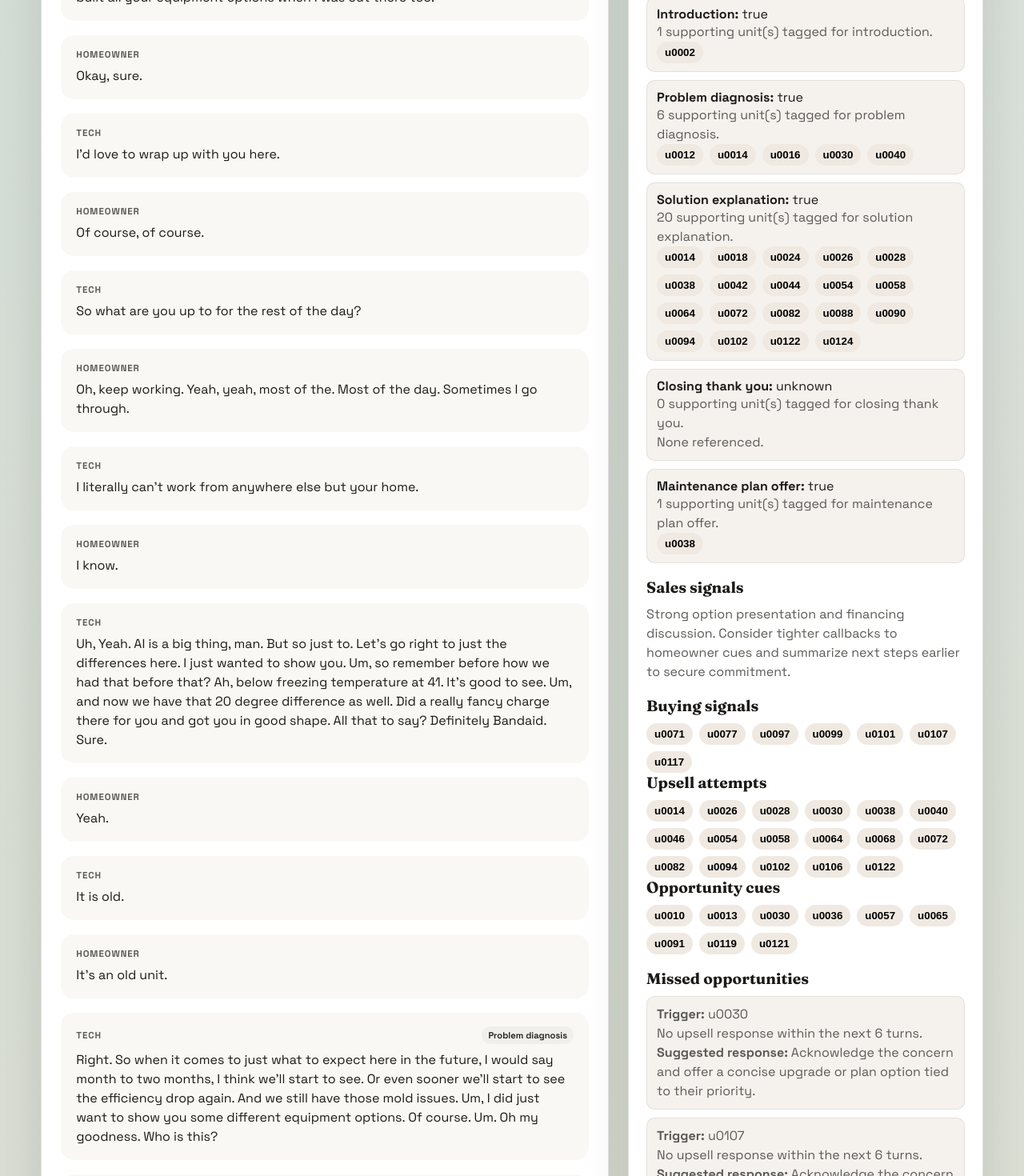
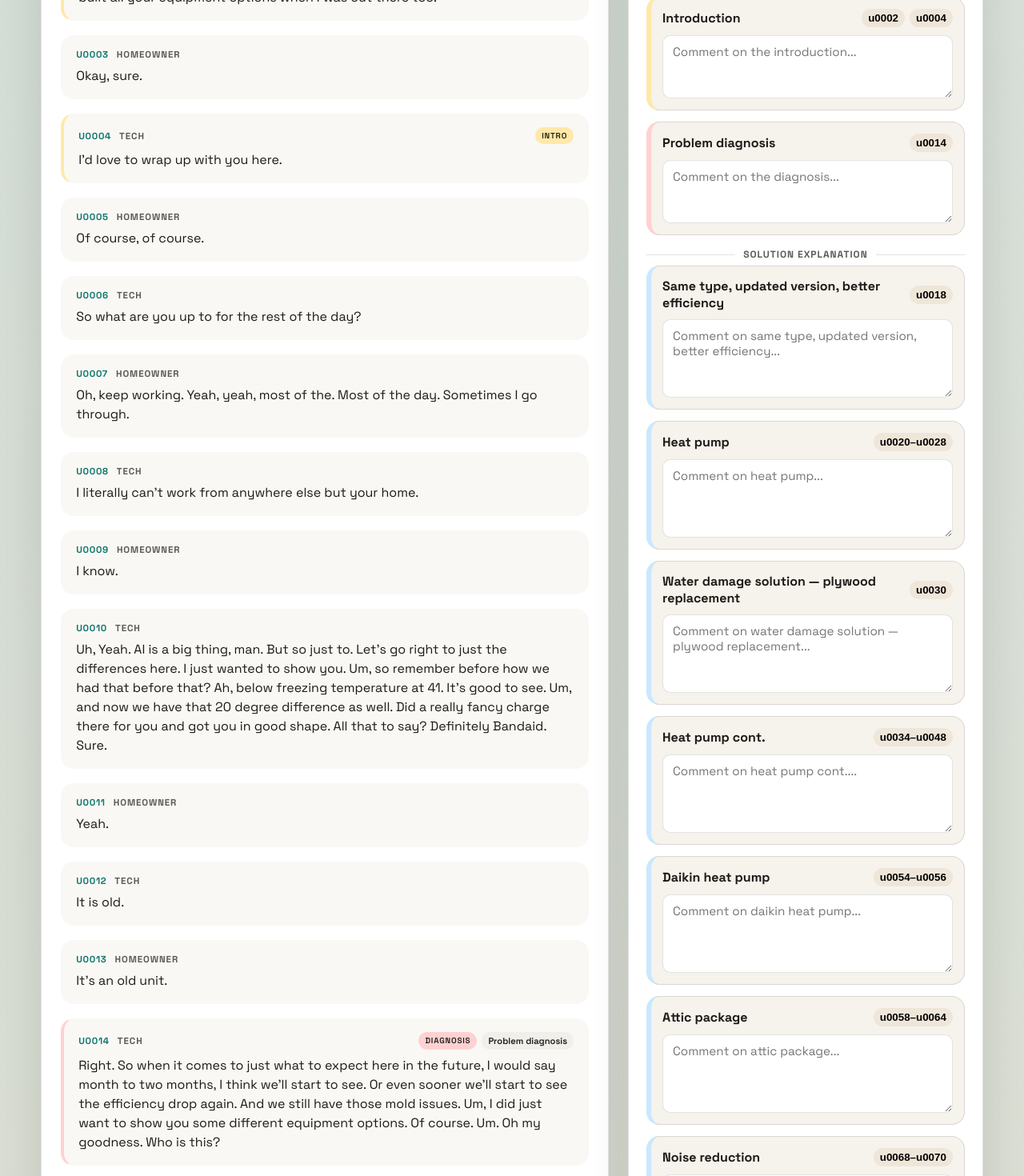
Before and after one commit to lennylin1998/noso-demo, a Next.js app: page / in a window 1280 px wide. Shown: the part 480-1950 px from the top of the page at 80% size. Built offline with nearby package versions, Linux system fonts and the light colour scheme.

Commit message:
Add comment block

```diff
--- a/app/globals.css
+++ b/app/globals.css
@@ -160,6 +160,20 @@ select,
   margin-bottom: 8px;
 }
 
+.unit-meta {
+  display: flex;
+  align-items: center;
+  gap: 10px;
+}
+
+.unit-id {
+  font-weight: 700;
+  font-size: 0.72rem;
+  letter-spacing: 0.06em;
+  text-transform: uppercase;
+  color: var(--accent);
+}
+
 .speaker {
   font-weight: 700;
   text-transform: uppercase;
@@ -218,6 +232,29 @@ select,
 
 .badge.sales-opportunity_cue {
   background: var(--sales-cue);
+}
+
+.badge.group-badge {
+  background: #efe6da;
+  text-transform: uppercase;
+  letter-spacing: 0.08em;
+  font-size: 0.62rem;
+}
+
+.badge.group-badge.group-intro {
+  background: var(--proc-intro);
+}
+
+.badge.group-badge.group-diagnosis {
+  background: var(--proc-diagnosis);
+}
+
+.badge.group-badge.group-solution {
+  background: var(--proc-solution);
+}
+
+.badge.group-badge.group-closing {
+  background: var(--proc-closing);
 }
 
 .sidebar {
@@ -284,6 +321,104 @@ select,
   border-radius: var(--radius-sm);
   background: #f5f2ee;
   border: 1px solid rgba(28, 26, 23, 0.08);
+}
+
+.comment-block {
+  display: grid;
+  gap: 10px;
+  padding: 14px;
+  border-radius: var(--radius-md);
+  background: #f6f2ec;
+  border: 1px solid rgba(28, 26, 23, 0.12);
+}
+
+.comment-block.comment-intro {
+  border-left: 6px solid var(--proc-intro);
+}
+
+.comment-block.comment-diagnosis {
+  border-left: 6px solid var(--proc-diagnosis);
+}
+
+.comment-block.comment-solution {
+  border-left: 6px solid var(--proc-solution);
+}
+
+.comment-block.comment-closing {
+  border-left: 6px solid var(--proc-closing);
+}
+
+.comment-block + .comment-block {
+  margin-top: 14px;
+}
+
+.comment-header {
+  display: flex;
+  align-items: center;
+  justify-content: space-between;
+  gap: 12px;
+  font-weight: 700;
+}
+
+.comment-ids {
+  display: flex;
+  flex-wrap: wrap;
+  gap: 6px;
+}
+
+.comment-ids button {
+  border: none;
+  padding: 4px 8px;
+  border-radius: 999px;
+  background: #efe6da;
+  font-weight: 600;
+  cursor: pointer;
+}
+
+.comment-block textarea {
+  width: 100%;
+  border-radius: var(--radius-sm);
+  border: 1px solid rgba(28, 26, 23, 0.12);
+  padding: 10px 12px;
+  font-family: inherit;
+  font-size: 0.95rem;
+  resize: vertical;
+}
+
+.group-divider {
+  display: flex;
+  align-items: center;
+  gap: 10px;
+  font-weight: 700;
+  text-transform: uppercase;
+  letter-spacing: 0.08em;
+  font-size: 0.75rem;
+  color: var(--muted);
+  margin: 16px 0 6px;
+}
+
+.group-divider::before,
+.group-divider::after {
+  content: "";
+  flex: 1;
+  height: 1px;
+  background: rgba(28, 26, 23, 0.12);
+}
+
+.unit.group-intro {
+  border-left: 4px solid var(--proc-intro);
+}
+
+.unit.group-diagnosis {
+  border-left: 4px solid var(--proc-diagnosis);
+}
+
+.unit.group-solution {
+  border-left: 4px solid var(--proc-solution);
+}
+
+.unit.group-closing {
+  border-left: 4px solid var(--proc-closing);
 }
 
 .prompt-meta {
--- a/app/page.js
+++ b/app/page.js
@@ -157,24 +157,102 @@ function PageContent() {
     }
   };
 
-  const renderProcedureItem = (key) => {
-    const item = analysis?.procedure?.[key];
-    if (!item) return null;
-    return (
-      <li key={key}>
-        <strong>{PROCEDURE_LABELS[key]}:</strong> {String(item.present)}
-        <p>{item.summary}</p>
-        <EvidenceChips ids={item.evidenceUnitIds} onSelect={handleEvidenceSelect} />
-      </li>
-    );
+  const solutionGroups = [
+    {
+      id: "solution-1",
+      label: "Same type, updated version, better efficiency",
+      ranges: [["u0018", "u0018"]]
+    },
+    {
+      id: "solution-2",
+      label: "Heat pump",
+      ranges: [["u0020", "u0028"]]
+    },
+    {
+      id: "solution-3",
+      label: "Water damage solution — plywood replacement",
+      ranges: [["u0030", "u0030"]]
+    },
+    {
+      id: "solution-4",
+      label: "Heat pump cont.",
+      ranges: [["u0034", "u0048"]]
+    },
+    {
+      id: "solution-5",
+      label: "Daikin heat pump",
+      ranges: [["u0054", "u0056"]]
+    },
+    {
+      id: "solution-6",
+      label: "Attic package",
+      ranges: [["u0058", "u0064"]]
+    },
+    {
+      id: "solution-7",
+      label: "Noise reduction",
+      ranges: [["u0068", "u0070"]]
+    },
+    {
+      id: "solution-8",
+      label: "Customer preference and Bosch item lookup",
+      ranges: [["u0073", "u0092"]]
+    },
+    {
+      id: "solution-9",
+      label: "Installation time",
+      ranges: [["u0093", "u0096"]]
+    },
+    {
+      id: "solution-10",
+      label: "Financing",
+      ranges: [["u0099", "u0116"]]
+    },
+    {
+      id: "solution-11",
+      label: "Sign option and guarantee",
+      ranges: [["u0122", "u0122"]]
+    }
+  ];
+
+  const introRanges = [["u0002", "u0002"], ["u0004", "u0004"]];
+  const diagnosisRanges = [["u0014", "u0014"]];
+  const closingRanges = [["u0122", "u0122"]];
+
+  const groupRanges = [
+    { kind: "intro", ranges: introRanges },
+    { kind: "diagnosis", ranges: diagnosisRanges },
+    { kind: "solution", ranges: solutionGroups.flatMap((group) => group.ranges) },
+    { kind: "closing", ranges: closingRanges }
+  ];
+
+  const unitNumber = (id) => Number(id.replace("u", ""));
+  const isInRange = (unitId, startId, endId) => {
+    const value = unitNumber(unitId);
+    return value >= unitNumber(startId) && value <= unitNumber(endId);
   };
 
-  const renderSalesEvidence = (label, ids) => (
-    <div className="section">
-      <h3>{label}</h3>
-      <EvidenceChips ids={ids} onSelect={handleEvidenceSelect} />
-    </div>
-  );
+  const unitGroupClass = (unitId) => {
+    for (const group of groupRanges) {
+      for (const [startId, endId] of group.ranges) {
+        if (isInRange(unitId, startId, endId)) {
+          return `group-${group.kind}`;
+        }
+      }
+    }
+    return "";
+  };
+
+  const unitGroupLabel = (unitId) => {
+    for (const group of groupRanges) {
+      for (const [startId, endId] of group.ranges) {
+        if (isInRange(unitId, startId, endId)) {
+          return group.kind;
+        }
+      }
+    }
+    return "";
+  };
 
   return (
     <main>
@@ -233,15 +311,23 @@ function PageContent() {
         <div className="panel transcript">
           {units.map((unit) => {
             const tags = highlightMode === "procedure" ? unit.procedureTags : unit.salesTags;
+            const groupClass = unitGroupClass(unit.id);
+            const groupLabel = unitGroupLabel(unit.id);
             return (
               <article
                 key={unit.id}
                 id={`unit-${unit.id}`}
-                className={`unit ${activeUnitId === unit.id ? "is-active" : ""}`}
+                className={`unit ${groupClass} ${activeUnitId === unit.id ? "is-active" : ""}`}
               >
                 <div className="unit-header">
-                  <span className="speaker">{unit.speaker}</span>
+                  <div className="unit-meta">
+                    <span className="unit-id">{unit.id}</span>
+                    <span className="speaker">{unit.speaker}</span>
+                  </div>
                   <div className="badges">
+                    {groupLabel ? (
+                      <span className={`badge group-badge ${groupClass}`}>{groupLabel}</span>
+                    ) : null}
                     {tags.map((tag) => (
                       <Badge key={`${unit.id}-${tag}`} mode={highlightMode} tag={tag} />
                     ))}
@@ -270,60 +356,69 @@ function PageContent() {
           </section>
 
           <section className="section">
-            <h3>Procedure checklist</h3>
-            <ul className="list">
-              {Object.keys(PROCEDURE_LABELS).map(renderProcedureItem)}
-            </ul>
-          </section>
+            <h3>Procedure comments</h3>
+            <div className="comment-block comment-intro">
+              <div className="comment-header">
+                <span>Introduction</span>
+                <div className="comment-ids">
+                  <button type="button" onClick={() => handleEvidenceSelect("u0002")}>
+                    u0002
+                  </button>
+                  <button type="button" onClick={() => handleEvidenceSelect("u0004")}>
+                    u0004
+                  </button>
+                </div>
+              </div>
+              <textarea placeholder="Comment on the introduction..." rows={3} />
+            </div>
 
-          {analysis?.sales && (
-            <section className="section">
-              <h3>Sales signals</h3>
-              <p>{analysis.sales.coachingSummary}</p>
-            </section>
-          )}
+            <div className="comment-block comment-diagnosis">
+              <div className="comment-header">
+                <span>Problem diagnosis</span>
+                <div className="comment-ids">
+                  <button type="button" onClick={() => handleEvidenceSelect("u0014")}>
+                    u0014
+                  </button>
+                </div>
+              </div>
+              <textarea placeholder="Comment on the diagnosis..." rows={3} />
+            </div>
 
-          {analysis?.sales && (
-            <section className="section">
-              {renderSalesEvidence("Buying signals", analysis.sales.signals.unitIds)}
-              {renderSalesEvidence("Upsell attempts", analysis.sales.upsellAttempts.unitIds)}
-              {renderSalesEvidence("Opportunity cues", analysis.sales.opportunityCues.unitIds)}
-            </section>
-          )}
+            <div className="group-divider">
+              <span>Solution explanation</span>
+            </div>
 
-          {analysis?.sales?.missedOpportunities?.length > 0 && (
-            <section className="section">
-              <h3>Missed opportunities</h3>
-              <ul className="list">
-                {analysis.sales.missedOpportunities.map((miss, index) => (
-                  <li key={`${miss.expectedUpsellType}-${index}`}>
-                    <p>
-                      <strong>Trigger:</strong> {miss.triggerUnitIds.join(", ")}
-                    </p>
-                    <p>{miss.reasonMissed}</p>
-                    <p>
-                      <strong>Suggested response:</strong> {miss.suggestedTechResponse}
-                    </p>
-                  </li>
-                ))}
-              </ul>
-            </section>
-          )}
+            {solutionGroups.map((group) => (
+              <div key={group.id} className="comment-block comment-solution">
+                <div className="comment-header">
+                  <span>{group.label}</span>
+                  <div className="comment-ids">
+                    {group.ranges.map(([startId, endId]) => (
+                      <button
+                        key={`${group.id}-${startId}`}
+                        type="button"
+                        onClick={() => handleEvidenceSelect(startId)}
+                      >
+                        {startId === endId ? startId : `${startId}–${endId}`}
+                      </button>
+                    ))}
+                  </div>
+                </div>
+                <textarea placeholder={`Comment on ${group.label.toLowerCase()}...`} rows={4} />
+              </div>
+            ))}
 
-          <section className="section">
-            <h3>Prompt design</h3>
-            {promptMeta ? (
-              <div className="prompt-meta">
-                <strong>{promptMeta.title}</strong>
-                <div>Version: v{selectedVersion}</div>
-                <div>Design logic: {promptMeta.designLogic.join("; ")}</div>
-                <div>Issues addressed: {promptMeta.issuesAddressed.join("; ")}</div>
-                <div>New issues: {promptMeta.newIssuesObserved.join("; ")}</div>
-                <div>Next triage: {promptMeta.nextTriageIdeas.join("; ")}</div>
+            <div className="comment-block comment-closing">
+              <div className="comment-header">
+                <span>Closing thank you</span>
+                <div className="comment-ids">
+                  <button type="button" onClick={() => handleEvidenceSelect("u0122")}>
+                    u0122
+                  </button>
+                </div>
               </div>
-            ) : (
-              <p>Prompt notes unavailable for this version.</p>
-            )}
+              <textarea placeholder="Comment on the closing..." rows={3} />
+            </div>
           </section>
         </aside>
       </section>
```
Also changed, not shown: 1 other file (tests, documents, lock files or other folders).
